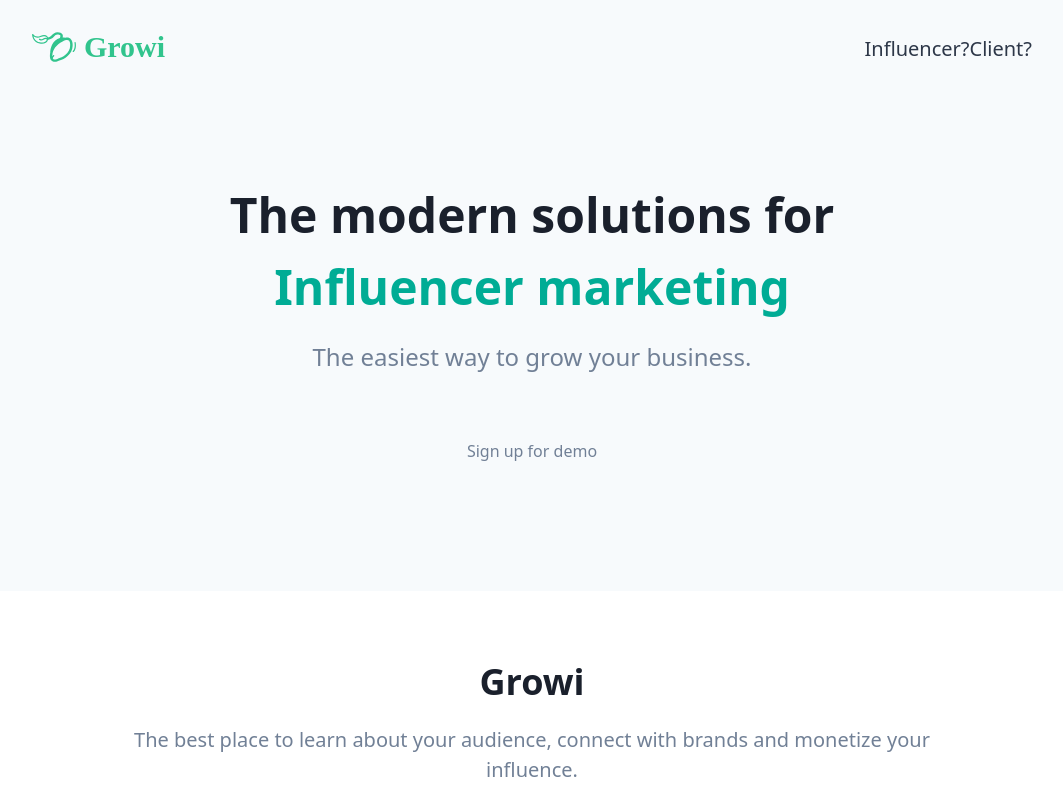
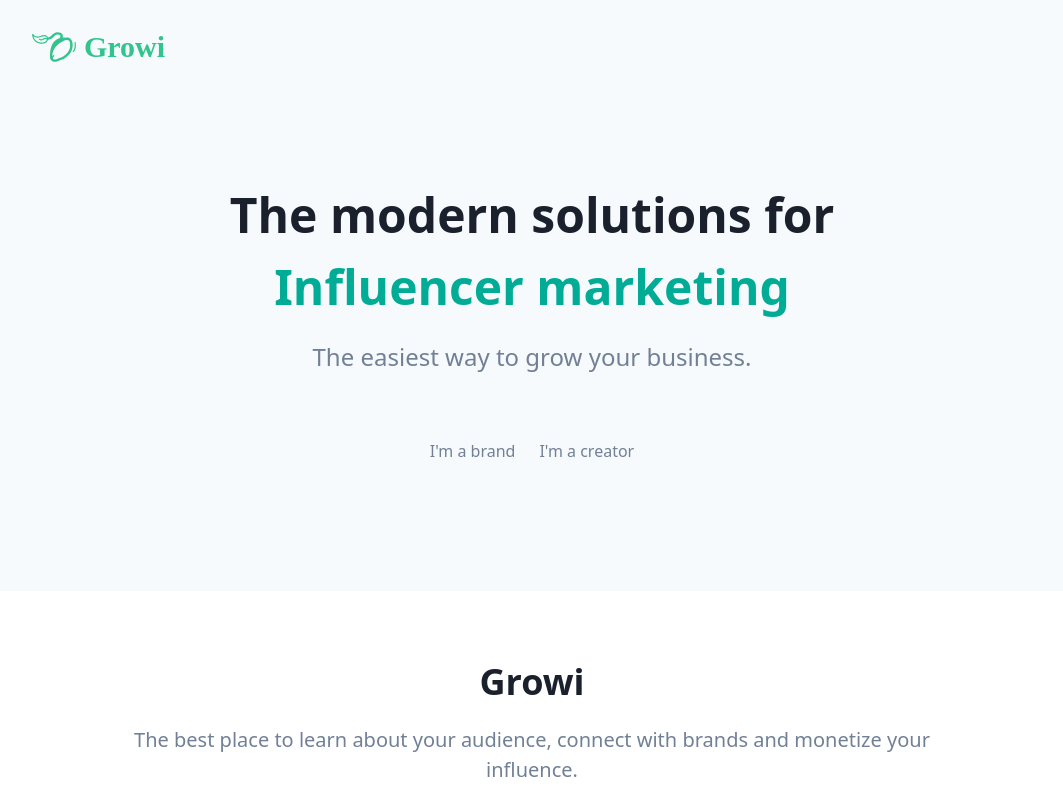
Before and after one commit to Netz00/growi, a Next.js app: page / in a window 1280 px wide. Shown: the top 800 px of the page, without its empty margins (108-1171 px from the left). Built offline with nearby package versions, Linux system fonts and the light colour scheme; a web font is replaced by a local one.

Commit message:
Hero section nav bar and CTA refactoring

```diff
--- a/src/hero/HeroOneButton.tsx
+++ b/src/hero/HeroContent.tsx
@@ -3,18 +3,19 @@
 type IHeroOneButtonProps = {
 	title: ReactNode;
 	description: string;
-	button: ReactNode;
+	buttons: ReactNode;
 };
 
-const HeroOneButton = (props: IHeroOneButtonProps) => (
+const HeroContent = (props: IHeroOneButtonProps) => (
 	<header className="text-center">
 		<h1 className="text-5xl text-gray-900 font-bold whitespace-pre-line leading-hero">
 			{props.title}
 		</h1>
 		<div className="text-2xl mt-4 mb-16">{props.description}</div>
-
-		{props.button}
+		<div className="inline-flex flex-wrap justify-center gap-6">
+			{props.buttons}
+		</div>
 	</header>
 );
 
-export { HeroOneButton };
+export { HeroContent };
--- a/src/navigation/NavbarTwoColumns.tsx
+++ b/src/navigation/NavbarItems.tsx
@@ -7,7 +7,7 @@
 	children: ReactNode;
 };
 
-const NavbarTwoColumns = (props: INavbarProps) => (
+const NavbarItems = (props: INavbarProps) => (
 	<div className="flex flex-wrap justify-between items-center">
 		<div>
 			<Link href="/" legacyBehavior>
@@ -35,4 +35,4 @@
 	</div>
 );
 
-export { NavbarTwoColumns };
+export { NavbarItems };
--- a/src/templates/Hero.tsx
+++ b/src/templates/Hero.tsx
@@ -2,26 +2,26 @@
 
 import { Background } from '../background/Background';
 import { Button } from '../button/Button';
-import { HeroOneButton } from '../hero/HeroOneButton';
+import { HeroContent } from '../hero/HeroContent';
 import { Section } from '../layout/Section';
-import { NavbarTwoColumns } from '../navigation/NavbarTwoColumns';
+import { NavbarItems } from '../navigation/NavbarItems';
 import { Logo } from './Logo';
 
 const Hero = () => (
 	<Background color="bg-gray-100">
 		<Section yPadding="py-6">
-			<NavbarTwoColumns logo={<Logo xl />}>
-				<li>
+			<NavbarItems logo={<Logo xl />}>
+				{/* <li>
 					<Link href="/">Influencer?</Link>
 				</li>
 				<li>
 					<Link href="/">Client?</Link>
-				</li>
-			</NavbarTwoColumns>
+				</li> */}
+			</NavbarItems>
 		</Section>
 
 		<Section yPadding="pt-20 pb-32">
-			<HeroOneButton
+			<HeroContent
 				title={
 					<>
 						{'The modern solutions for\n'}
@@ -31,10 +31,15 @@
 					</>
 				}
 				description="The easiest way to grow your business."
-				button={
-					<Link href="">
-						<Button xl>Sign up for demo</Button>
-					</Link>
+				buttons={
+					<>
+						<Link href="/brands">
+							<Button xl>I&apos;m a brand</Button>
+						</Link>
+						<Link href="/creators">
+							<Button xl>I&apos;m a creator</Button>
+						</Link>
+					</>
 				}
 			/>
 		</Section>
```
